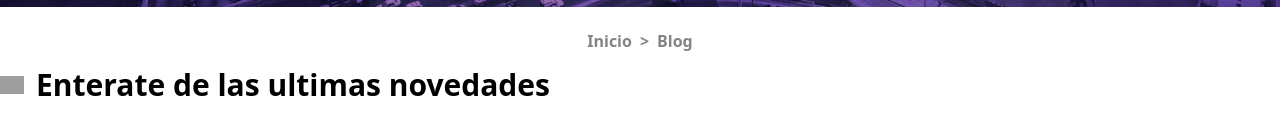
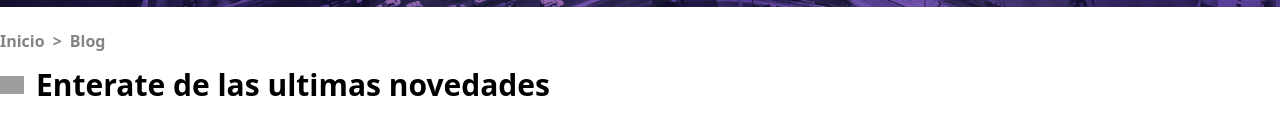
Before and after one commit to Jp-dsouls/propuesta-web-1, an Astro site: page /blog in a window 1280 px wide. Shown: the part 377-494 px from the top of the page. Built offline with nearby package versions, Linux system fonts and the light colour scheme; Astro itself is replaced by a stand-in of ours; grey boxes are pictures that could not be loaded; a web font is replaced by a local one.

Commit message:
fix: responsive BreadCrumbs

```diff
--- a/src/components/BreadCrumbs.astro
+++ b/src/components/BreadCrumbs.astro
@@ -1,4 +1,4 @@
-<nav class="container mx-5 lg:md:sm:mx-auto my-0 w-fit">
+<nav class="container mx-5 lg:md:sm:mx-auto my-0 w-fit lg:md:sm:w-full">
   <!-- Navigation -->
   <ul role="navigation" class="section-breadcrumbs pb-3 leading-7 text-[#848484] font-semibold">
     <li class="breadcrumbs-item">
```
